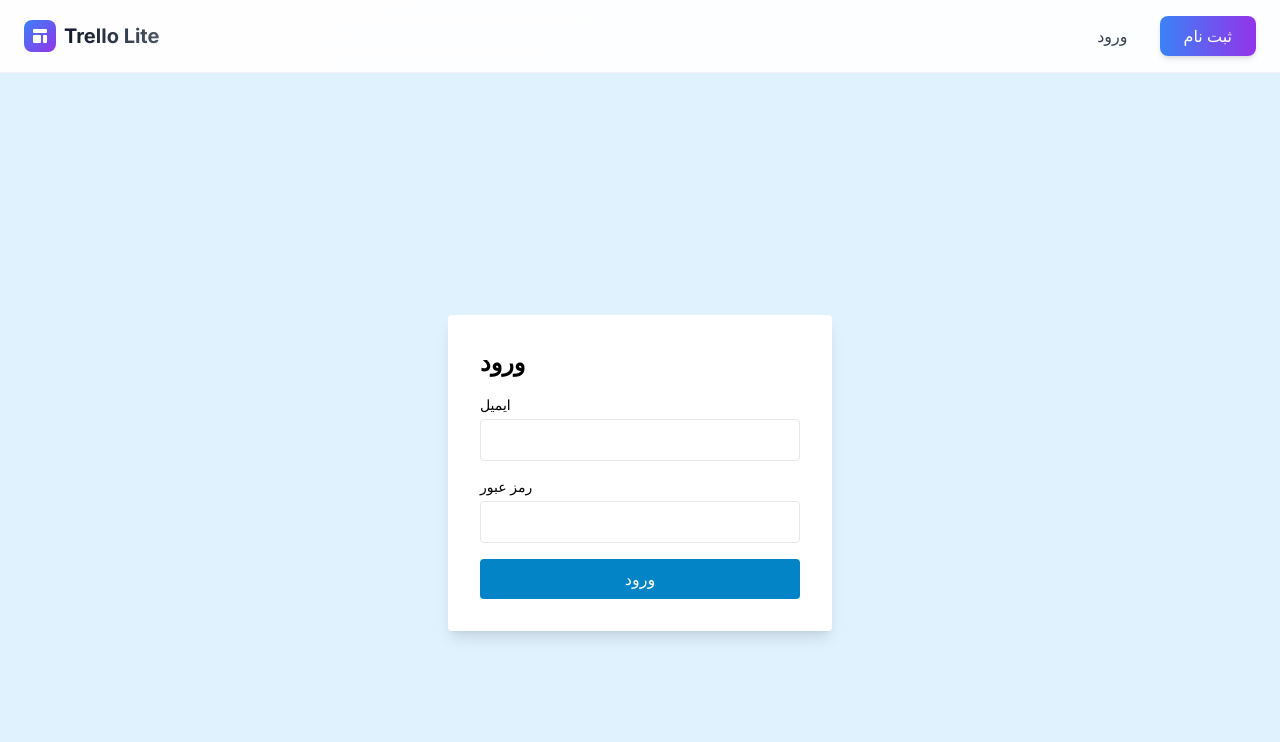
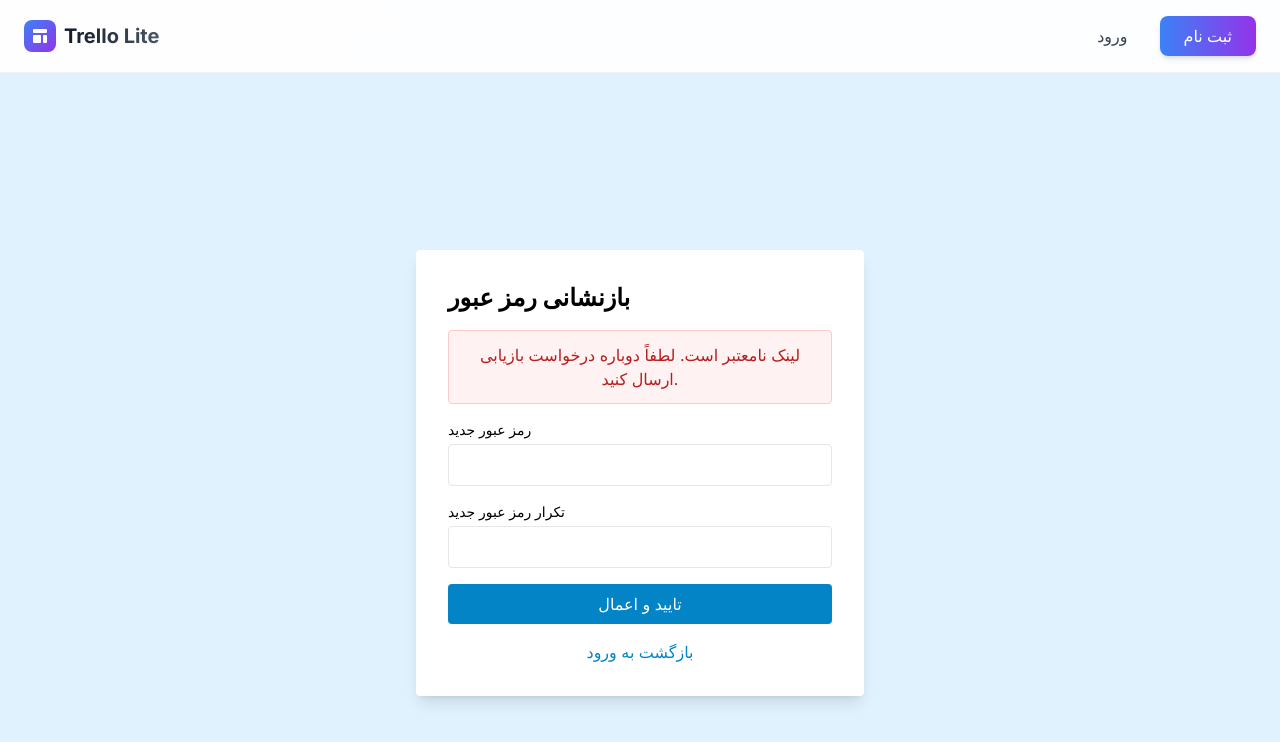
Before and after one commit to nezam-4/trello_lite, a Vue app in the folder frontend/: page /reset-password in a window 1280 px wide. Before the commit this address led to /login. Shown: the top 742 px of the page. Built offline with nearby package versions, Linux system fonts and the light colour scheme; no server answers.

Commit message:
update frontend

```diff
--- a/frontend/src/router/index.js
+++ b/frontend/src/router/index.js
@@ -8,10 +8,14 @@ const BoardView = () => import('../views/BoardView.vue');
 const ProfileView = () => import('../views/ProfileView.vue');
 const TaskDetailView = () => import('../views/TaskDetailView.vue');
 const ChangePasswordView = () => import('../views/ChangePasswordView.vue');
+const ForgotPasswordView = () => import('../views/ForgotPasswordView.vue');
+const ResetPasswordView = () => import('../views/ResetPasswordView.vue');
 
 const routes = [
   { path: '/login', component: LoginView, name: 'login' },
   { path: '/register', component: RegisterView, name: 'register' },
+  { path: '/forgot-password', component: ForgotPasswordView, name: 'forgot-password' },
+  { path: '/reset-password', component: ResetPasswordView, name: 'reset-password' },
   { path: '/boards', component: BoardListView, name: 'boards' },
   { path: '/boards/:id', component: BoardView, name: 'board', props: true },
   { path: '/tasks/:id', component: TaskDetailView, name: 'task', props: true },
--- /dev/null
+++ b/frontend/src/views/ForgotPasswordView.vue
@@ -0,0 +1,65 @@
+<template>
+  <div class="flex items-center justify-center min-h-screen bg-sky-100">
+    <div class="bg-white p-8 shadow-lg rounded w-full max-w-md">
+      <h1 class="text-2xl font-bold mb-4">فراموشی رمز عبور</h1>
+
+      <div v-if="successMessage" class="mb-4">
+        <div class="text-center text-green-700 bg-green-50 border border-green-200 rounded px-4 py-3">
+          {{ successMessage }}
+        </div>
+      </div>
+
+      <div v-if="errorMessage" class="mb-4">
+        <div class="text-center text-red-700 bg-red-50 border border-red-200 rounded px-4 py-3">
+          {{ errorMessage }}
+        </div>
+      </div>
+
+      <form @submit.prevent="submit" class="space-y-4">
+        <div>
+          <label class="block text-sm font-medium mb-1" for="email">ایمیل</label>
+          <input v-model="email" id="email" type="email" class="w-full border rounded px-3 py-2" required />
+        </div>
+        <button type="submit" :disabled="loading" class="w-full bg-sky-600 text-white py-2 rounded hover:bg-sky-700 disabled:opacity-60">
+          <span v-if="loading">در حال ارسال...</span>
+          <span v-else>ارسال لینک بازیابی</span>
+        </button>
+      </form>
+
+      <div class="mt-4 text-center">
+        <router-link to="/login" class="text-sky-600 hover:underline">بازگشت به ورود</router-link>
+      </div>
+    </div>
+  </div>
+</template>
+
+<script setup>
+import { ref } from 'vue';
+import api from '../api';
+import { storeToRefs } from 'pinia';
+import { useErrorsStore } from '../stores/errors';
+
+const email = ref('');
+const loading = ref(false);
+const successMessage = ref('');
+const errorsStore = useErrorsStore();
+const { message: errorMessage } = storeToRefs(errorsStore);
+
+const submit = async () => {
+  errorsStore.clear();
+  successMessage.value = '';
+  loading.value = true;
+  try {
+    await api.post('/users/auth/password/reset/', { email: email.value });
+    successMessage.value = 'اگر ایمیلی با این مشخصات وجود داشته باشد، لینک بازیابی برای شما ارسال خواهد شد.';
+  } catch (e) {
+    // 400 errors won't be pushed to global errors store by interceptor
+    // but we still show anything set there; otherwise show generic
+    if (!errorMessage.value) {
+      successMessage.value = '';
+    }
+  } finally {
+    loading.value = false;
+  }
+};
+</script>
--- a/frontend/src/views/LoginView.vue
+++ b/frontend/src/views/LoginView.vue
@@ -16,6 +16,9 @@
         <div class="mb-4">
           <label class="block text-sm font-medium mb-1" for="password">رمز عبور</label>
           <input v-model="password" id="password" type="password" class="w-full border rounded px-3 py-2" required />
+          <div class="text-left mt-2">
+            <router-link to="/forgot-password" class="text-sky-600 hover:underline text-sm">فراموشی رمز عبور؟</router-link>
+          </div>
         </div>
         <button type="submit" class="w-full bg-sky-600 text-white py-2 rounded hover:bg-sky-700">ورود</button>
       </form>
--- /dev/null
+++ b/frontend/src/views/ResetPasswordView.vue
@@ -0,0 +1,100 @@
+<template>
+  <div class="flex items-center justify-center min-h-screen bg-sky-100">
+    <div class="bg-white p-8 shadow-lg rounded w-full max-w-md">
+      <h1 class="text-2xl font-bold mb-4">بازنشانی رمز عبور</h1>
+
+      <div v-if="successMessage" class="mb-4">
+        <div class="text-center text-green-700 bg-green-50 border border-green-200 rounded px-4 py-3">
+          {{ successMessage }}
+        </div>
+      </div>
+
+      <div v-if="errorMessage" class="mb-4">
+        <div class="text-center text-red-700 bg-red-50 border border-red-200 rounded px-4 py-3">
+          {{ errorMessage }}
+        </div>
+      </div>
+
+      <form @submit.prevent="submit" class="space-y-4">
+        <div>
+          <label class="block text-sm font-medium mb-1" for="password1">رمز عبور جدید</label>
+          <input v-model="password1" id="password1" type="password" class="w-full border rounded px-3 py-2" required />
+        </div>
+        <div>
+          <label class="block text-sm font-medium mb-1" for="password2">تکرار رمز عبور جدید</label>
+          <input v-model="password2" id="password2" type="password" class="w-full border rounded px-3 py-2" required />
+        </div>
+
+        <button type="submit" :disabled="loading" class="w-full bg-sky-600 text-white py-2 rounded hover:bg-sky-700 disabled:opacity-60">
+          <span v-if="loading">در حال اعمال...</span>
+          <span v-else>تایید و اعمال</span>
+        </button>
+      </form>
+
+      <div class="mt-4 text-center">
+        <router-link to="/login" class="text-sky-600 hover:underline">بازگشت به ورود</router-link>
+      </div>
+    </div>
+  </div>
+</template>
+
+<script setup>
+import { ref, onMounted } from 'vue';
+import api from '../api';
+import { useRoute, useRouter } from 'vue-router';
+import { useErrorsStore } from '../stores/errors';
+import { storeToRefs } from 'pinia';
+
+const route = useRoute();
+const router = useRouter();
+const errorsStore = useErrorsStore();
+const { message: errorMessage } = storeToRefs(errorsStore);
+
+const uid = ref('');
+const token = ref('');
+const password1 = ref('');
+const password2 = ref('');
+const loading = ref(false);
+const successMessage = ref('');
+
+onMounted(() => {
+  errorsStore.clear();
+  uid.value = route.query.uid || '';
+  token.value = route.query.token || '';
+  if (!uid.value || !token.value) {
+    errorsStore.setError('لینک نامعتبر است. لطفاً دوباره درخواست بازیابی ارسال کنید.');
+  }
+});
+
+const submit = async () => {
+  errorsStore.clear();
+  successMessage.value = '';
+
+  if (!uid.value || !token.value) {
+    errorsStore.setError('پارامترهای لینک ناقص است.');
+    return;
+  }
+  if (password1.value !== password2.value) {
+    errorsStore.setError('رمزهای عبور یکسان نیستند.');
+    return;
+  }
+
+  loading.value = true;
+  try {
+    await api.post('/users/auth/password/reset/confirm/', {
+      uid: uid.value,
+      token: token.value,
+      new_password1: password1.value,
+      new_password2: password2.value
+    });
+    successMessage.value = 'رمز عبور با موفقیت بازنشانی شد. اکنون می‌توانید وارد شوید.';
+  } catch (e) {
+    // If backend returns validation errors, interceptor may not set global error for 400
+    if (!errorMessage.value) {
+      errorsStore.setError('خطا در بازنشانی رمز عبور');
+    }
+  } finally {
+    loading.value = false;
+  }
+};
+</script>
```
